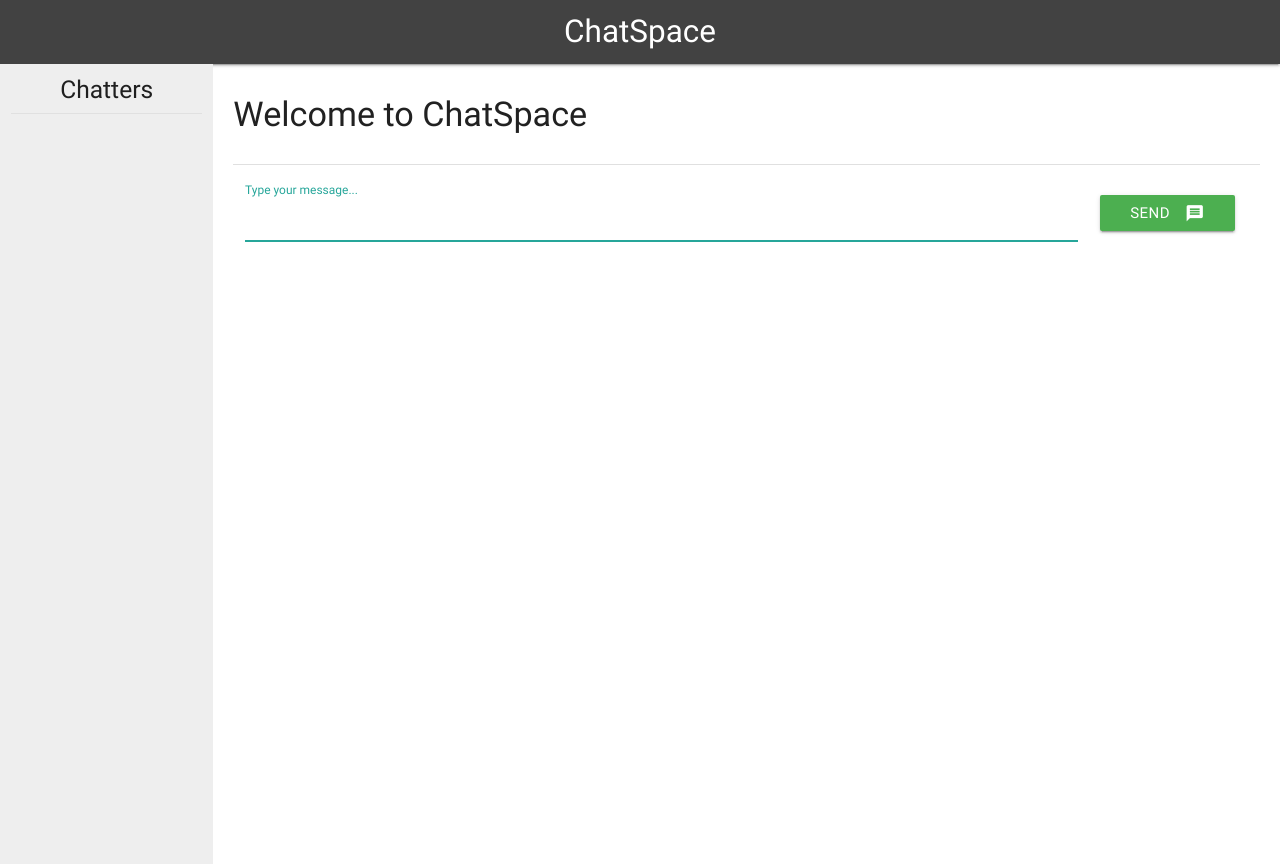
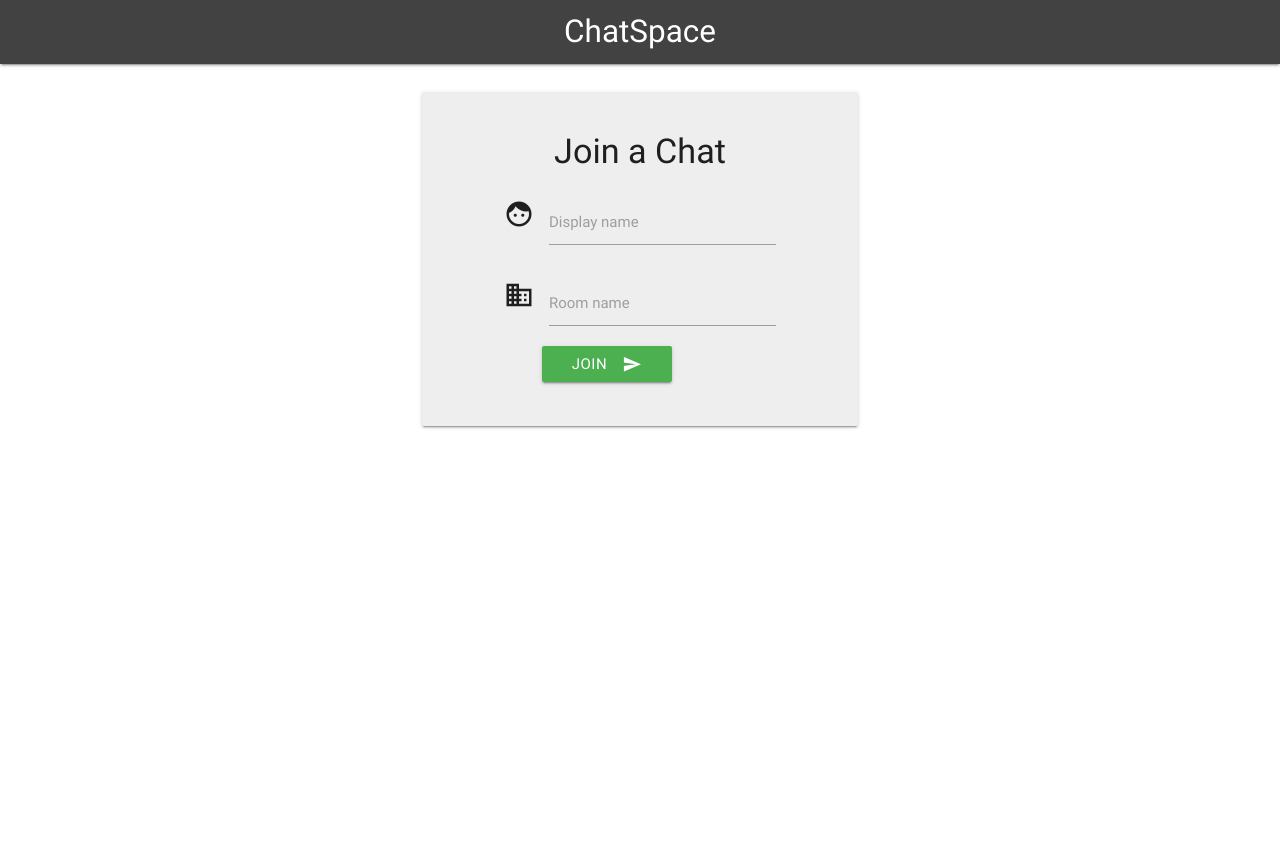
Before and after one commit to pawan1773/node-chat-app, a website: page public/index.html in a window 1280 px wide. After the commit the page ends 800 px from the top, so only its background shows below. Drawn offline with nearby package versions, Linux system fonts and the light colour scheme; no server answers.

Commit message:
chatspace join page

```diff
--- a/public/css/style.css
+++ b/public/css/style.css
@@ -2,6 +2,10 @@ body {
     overflow: auto;
     margin: 0 auto;
     padding: 0 auto;
+}
+
+#login-card {
+    margin-top: 20px;
 }
 
 #main-row {
--- a/public/index.html
+++ b/public/index.html
@@ -10,7 +10,7 @@
     <!-- Compiled and minified CSS -->
     <link rel="stylesheet" href="https://cdnjs.cloudflare.com/ajax/libs/materialize/0.100.2/css/materialize.min.css">
     <link rel="stylesheet" href="/css/style.css">
-    <title>ChatSpace</title>
+    <title>ChatSpace | Join</title>
 </head>
 
 <body>
@@ -21,50 +21,40 @@
             </div>
         </div>
     </nav>
-    <div id="main-row" class="row">
-        <div id="left-panel" class="col s12 m2 hide-on-small-only grey lighten-3">
-            <h5 class="center-align">Chatters</h5>
-            <div class="divider"></div>
+    <div class="container">
+        <div class="row">
+            <div id="login-card" class="col s12 m6 push-m3">
+                <div class="card grey lighten-3">
+                    <div class="card-content">
+                        <h4 class="center-align">Join a Chat</h4>
+                        <form class="container" action="/chat.html">
+                            <div class="row">
+                                <div class="input-field col s12">
+                                    <i class="material-icons prefix">face</i>
+                                    <input id="display_name" type="text">
+                                    <label for="display_name">Display name</label>
                                 </div>
-        <div id="right-panel" class="col s12 m10">
-            <div class="section">
-                <h4>Welcome to ChatSpace</h4>
-                <ul id="messages"></ul>
+
+                                <div class="input-field col s12">
+                                    <i class="material-icons prefix">domain</i>
+                                    <input id="room_name" type="text">
+                                    <label for="room_name">Room name</label>
                                 </div>
-            <div class="divider"></div>
 
-            <div class="section">
-                <form id="message-form">
-                    <div class="input-field col s12 m12 l10">
-                        <input id="message" name="message" type="text" autofocus autocomplete="off"/>
-                        <label for="input_text">Type your message...</label>
+                                <div class="input-field col s2 push-s10"></div>
+                                    <button class="green waves-effect waves-light btn">
+                                        <i class="material-icons right">send</i>Join</button>
                                 </div>
-                    <div class="input-field col s12 m12 l2">
-                        <button class="green waves-effect waves-light btn">
-                            <i class="material-icons right">message</i>Send</button>
+
                             </div>
                         </form>
                     </div>
                 </div>
             </div>
-
-    <script id="message-template" type="text/template">
-        <li class="msg">
-            <div class="msg-title">
-                <h5>{{from}}</h5>
-                <span>{{createdAt}}</span>
         </div>
-            <div class="msg-body">
-                <p>{{text}}</p>
     </div>
-        </li>
-    </script>
-
     <script src="/socket.io/socket.io.js"></script>
     <script src="/js/libs/jquery-3.3.1.min.js"></script>
-    <script src="/js/libs/moment.js"></script>
-    <script src="/js/libs/mustache.js"></script>
-    <script src="/js/index.js"></script>
     <script src="https://cdnjs.cloudflare.com/ajax/libs/materialize/0.100.2/js/materialize.min.js"></script>
 </body>
 
```
Also changed, not shown: public/chat.html (added, +71 -0 lines), public/js/chat.js (renamed from public/js/index.js). Lines whose indentation alone changed are shown as unchanged.
